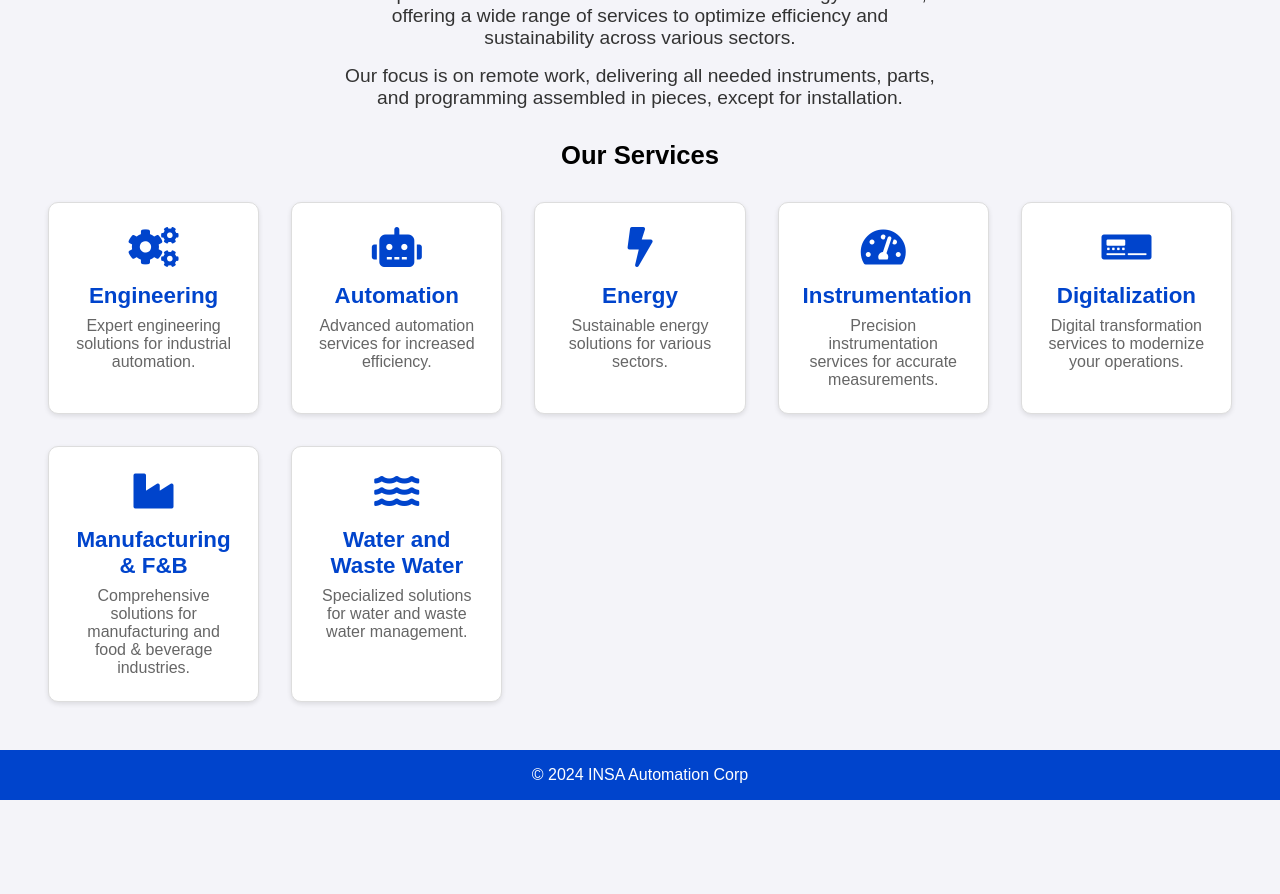
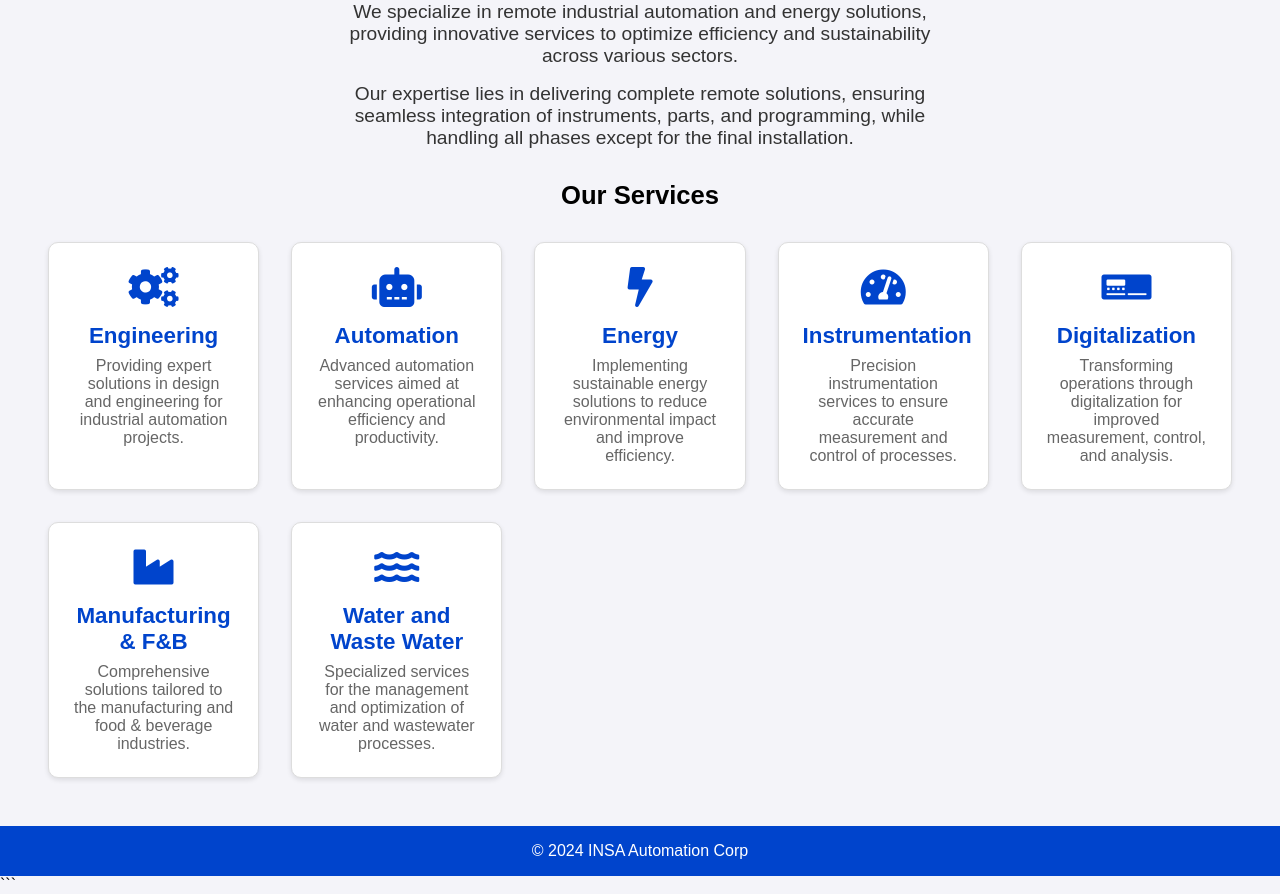
Before and after one commit to WilBtc/InsaAutomationCorp, a plain HTML site: page index.html in a window 1280 px wide. Shown: the part 167-1061 px from the top of the page. Before the commit the page ends 967 px from the top, so only its background shows below. Drawn offline with Linux system fonts and the light colour scheme.

Commit message:
Added Water and Waste Water service and emphasized remote work focus 2

````diff
--- a/index.html
+++ b/index.html
@@ -1,3 +1,4 @@
+```html
 <!DOCTYPE html>
 <html lang="en">
 <head>
@@ -14,8 +15,8 @@
     <main>
         <section class="intro">
             <h2>Comprehensive Remote Design Solutions</h2>
-            <p>We specialize in remote industrial automation and energy solutions, offering a wide range of services to optimize efficiency and sustainability across various sectors.</p>
-            <p>Our focus is on remote work, delivering all needed instruments, parts, and programming assembled in pieces, except for installation.</p>
+            <p>We specialize in remote industrial automation and energy solutions, providing innovative services to optimize efficiency and sustainability across various sectors.</p>
+            <p>Our expertise lies in delivering complete remote solutions, ensuring seamless integration of instruments, parts, and programming, while handling all phases except for the final installation.</p>
         </section>
         <section class="services">
             <h2>Our Services</h2>
@@ -23,37 +24,37 @@
                 <div class="service">
                     <i class="fas fa-cogs"></i>
                     <h3>Engineering</h3>
-                    <p>Expert engineering solutions for industrial automation.</p>
+                    <p>Providing expert solutions in design and engineering for industrial automation projects.</p>
                 </div>
                 <div class="service">
                     <i class="fas fa-robot"></i>
                     <h3>Automation</h3>
-                    <p>Advanced automation services for increased efficiency.</p>
+                    <p>Advanced automation services aimed at enhancing operational efficiency and productivity.</p>
                 </div>
                 <div class="service">
                     <i class="fas fa-bolt"></i>
                     <h3>Energy</h3>
-                    <p>Sustainable energy solutions for various sectors.</p>
+                    <p>Implementing sustainable energy solutions to reduce environmental impact and improve efficiency.</p>
                 </div>
                 <div class="service">
                     <i class="fas fa-tachometer-alt"></i>
                     <h3>Instrumentation</h3>
-                    <p>Precision instrumentation services for accurate measurements.</p>
+                    <p>Precision instrumentation services to ensure accurate measurement and control of processes.</p>
                 </div>
                 <div class="service">
                     <i class="fas fa-digital-tachograph"></i>
                     <h3>Digitalization</h3>
-                    <p>Digital transformation services to modernize your operations.</p>
+                    <p>Transforming operations through digitalization for improved measurement, control, and analysis.</p>
                 </div>
                 <div class="service">
                     <i class="fas fa-industry"></i>
                     <h3>Manufacturing & F&B</h3>
-                    <p>Comprehensive solutions for manufacturing and food & beverage industries.</p>
+                    <p>Comprehensive solutions tailored to the manufacturing and food & beverage industries.</p>
                 </div>
                 <div class="service">
                     <i class="fas fa-water"></i>
                     <h3>Water and Waste Water</h3>
-                    <p>Specialized solutions for water and waste water management.</p>
+                    <p>Specialized services for the management and optimization of water and wastewater processes.</p>
                 </div>
             </div>
         </section>
@@ -63,3 +64,4 @@
     </footer>
 </body>
 </html>
+```
````
